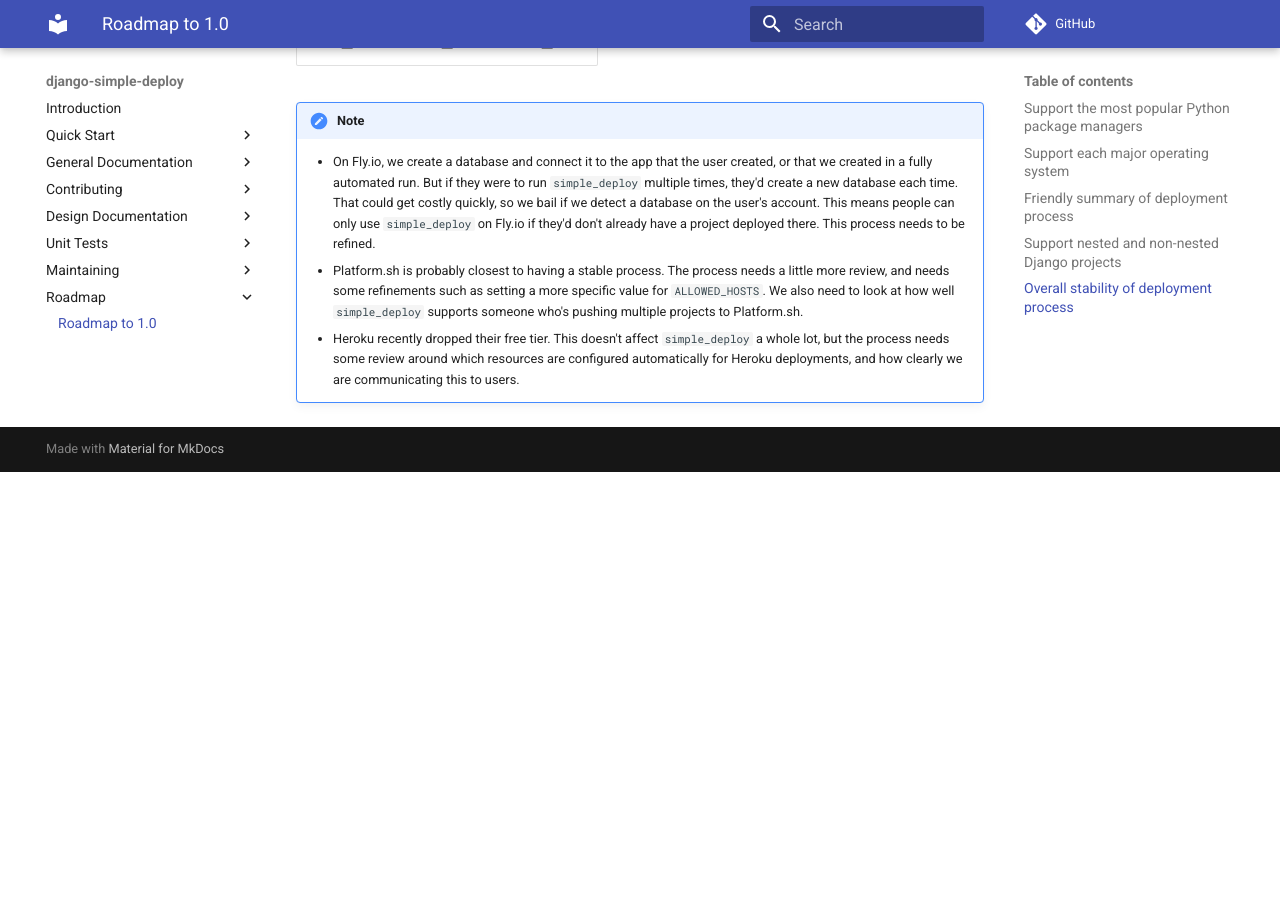
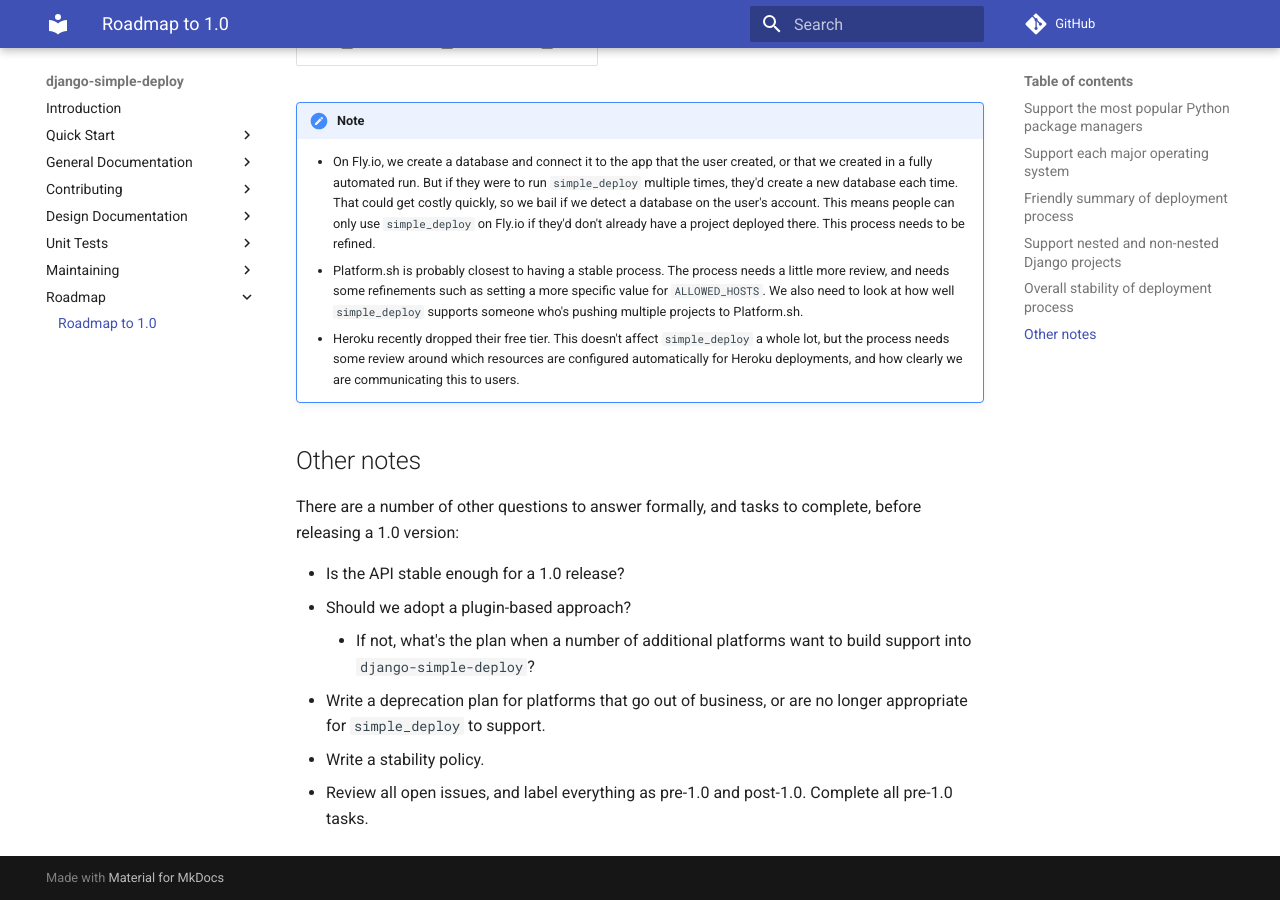
Before and after one commit to ehmatthes/django-simple-deploy, an MkDocs documentation site: the page built from docs/roadmap/reaching_one_point_o.md, in a window 1280 px wide and 900 px high, scrolled down 2743 px. Built offline with MkDocs 1.6.1 and Material for MkDocs 9.7.7, drawn with Linux system fonts in a browser that asks for light colours; comment, search, counter and statistics services are not loaded; before the commit the page ends 3215 px from its top, so only the background shows below that.

Commit message:
Added other tasks to roadmap.

```diff
--- a/docs/roadmap/reaching_one_point_o.md
+++ b/docs/roadmap/reaching_one_point_o.md
@@ -77,3 +77,14 @@ Support for a new platform starts out as a proof-of-concept, showing that deploy
     - On Fly.io, we create a database and connect it to the app that the user created, or that we created in a fully automated run. But if they were to run `simple_deploy` multiple times, they'd create a new database each time. That could get costly quickly, so we bail if we detect a database on the user's account. This means people can only use `simple_deploy` on Fly.io if they'd don't already have a project deployed there. This process needs to be refined.
     - Platform.sh is probably closest to having a stable process. The process needs a little more review, and needs some refinements such as setting a more specific value for `ALLOWED_HOSTS`. We also need to look at how well `simple_deploy` supports someone who's pushing multiple projects to Platform.sh.
     - Heroku recently dropped their free tier. This doesn't affect `simple_deploy` a whole lot, but the process needs some review around which resources are configured automatically for Heroku deployments, and how clearly we are communicating this to users.
+
+## Other notes
+
+There are a number of other questions to answer formally, and tasks to complete, before releasing a 1.0 version:
+
+- Is the API stable enough for a 1.0 release?
+- Should we adopt a plugin-based approach?
+    - If not, what's the plan when a number of additional platforms want to build support into `django-simple-deploy`?
+- Write a deprecation plan for platforms that go out of business, or are no longer appropriate for `simple_deploy` to support.
+- Write a stability policy.
+- Review all open issues, and label everything as pre-1.0 and post-1.0. Complete all pre-1.0 tasks.
```
